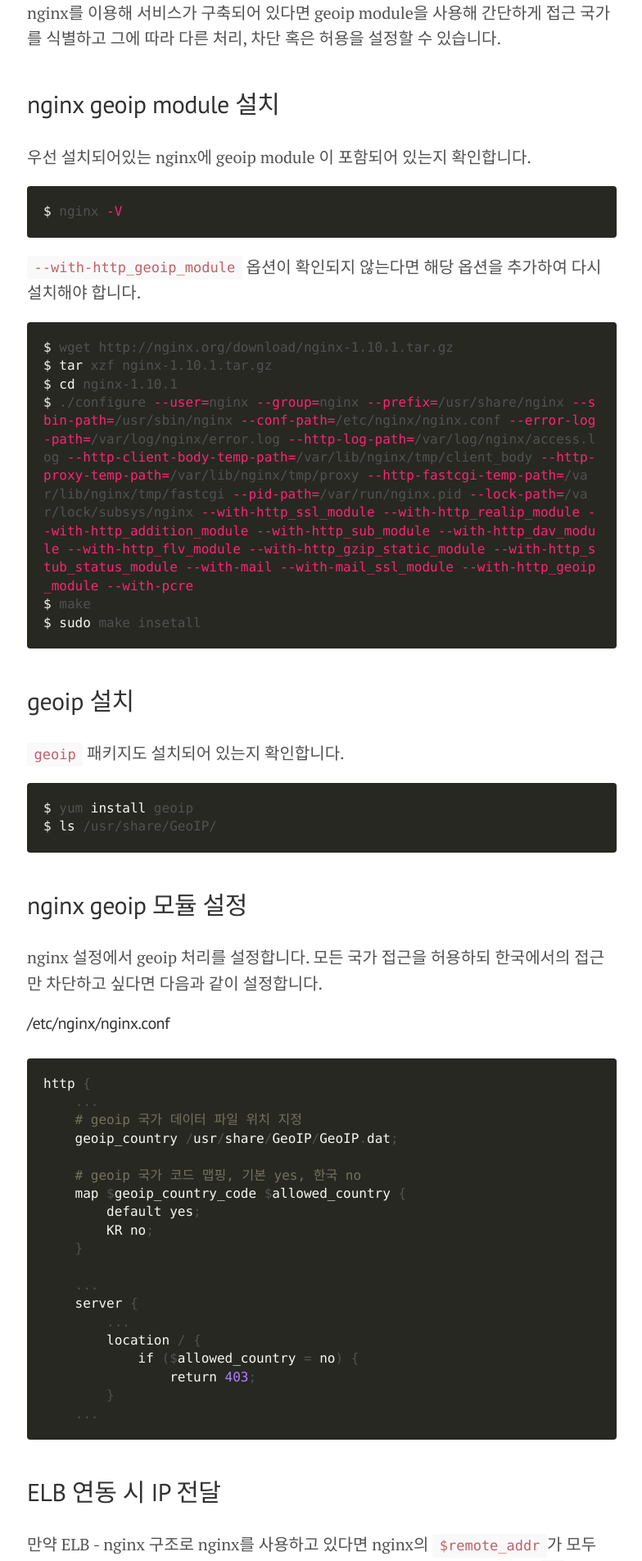
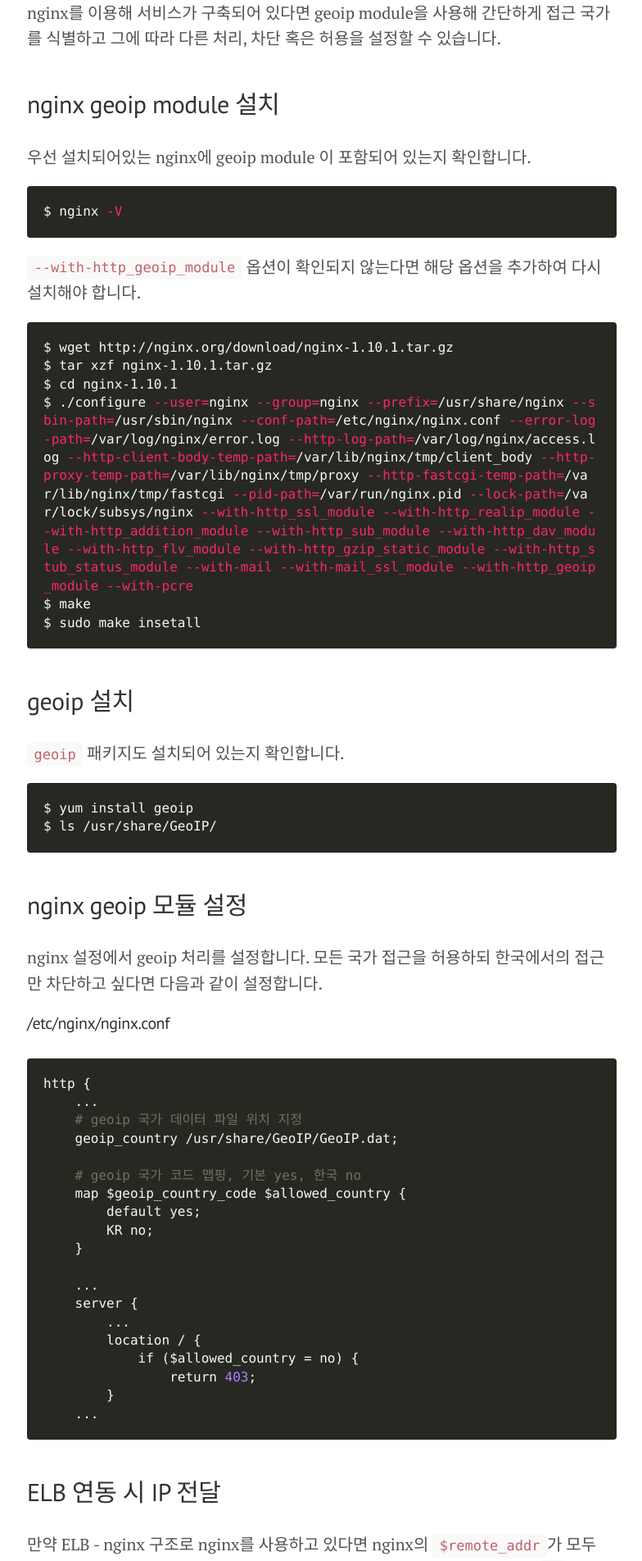
Before and after one commit to mnpk/mnpk.github.io, a Jekyll site: the page built from _posts/2017-03-21-nginx-geoip.md, in a window 1280 px wide. Shown: the part 425-2329 px from the top of the page at 82% size, without its empty margins (247-1031 px from the left). Built offline with Jekyll 4.4.1, drawn with Linux system fonts in a browser that asks for light colours.

Commit message:
pre code 컬러 변경

```diff
--- a/public/css/poole.css
+++ b/public/css/poole.css
@@ -181,7 +181,7 @@
 pre code {
   padding: 0;
   font-size: 100%;
-  color: inherit;
+  color: #f8f8f8;
   background-color: transparent;
 }
 
```
